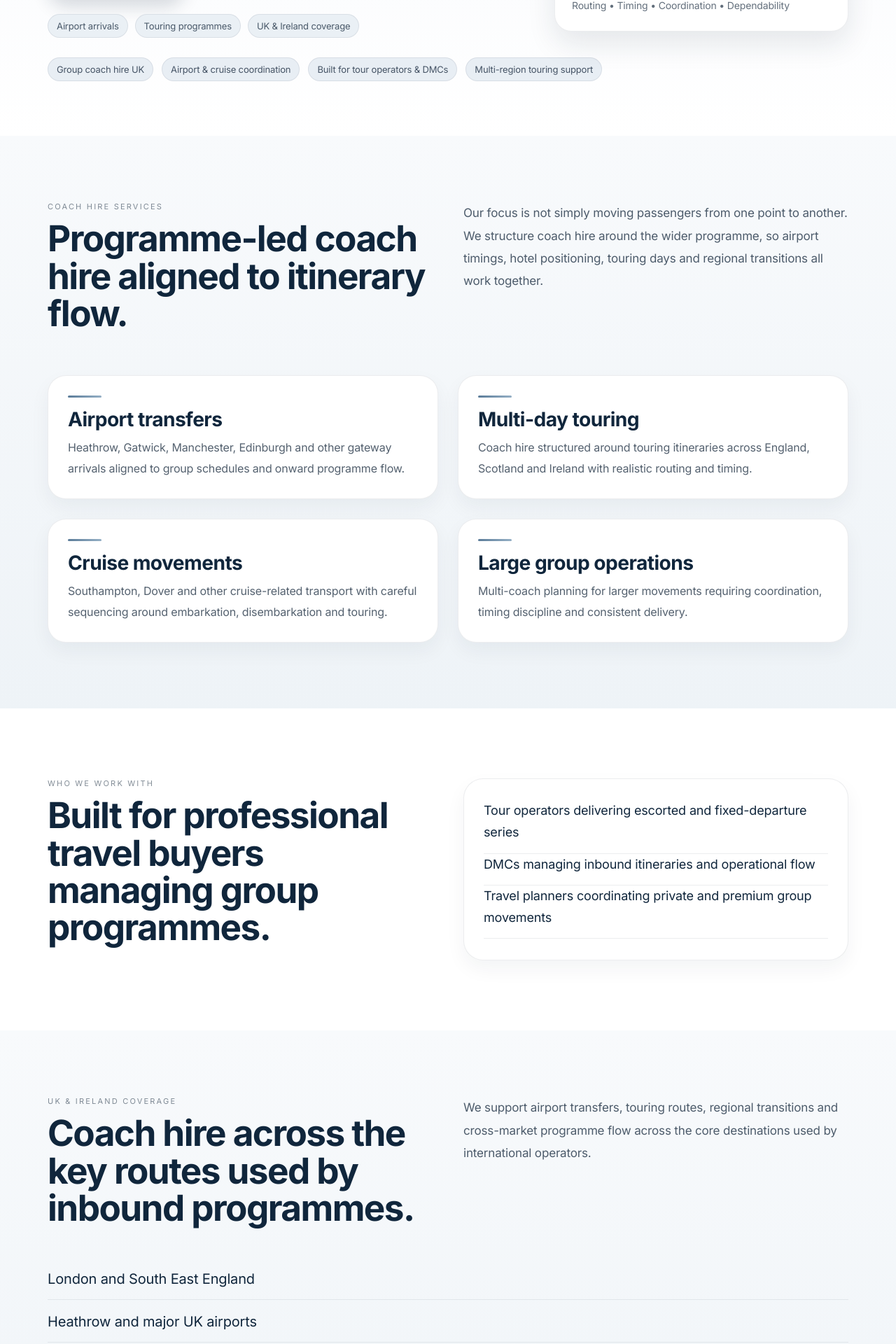
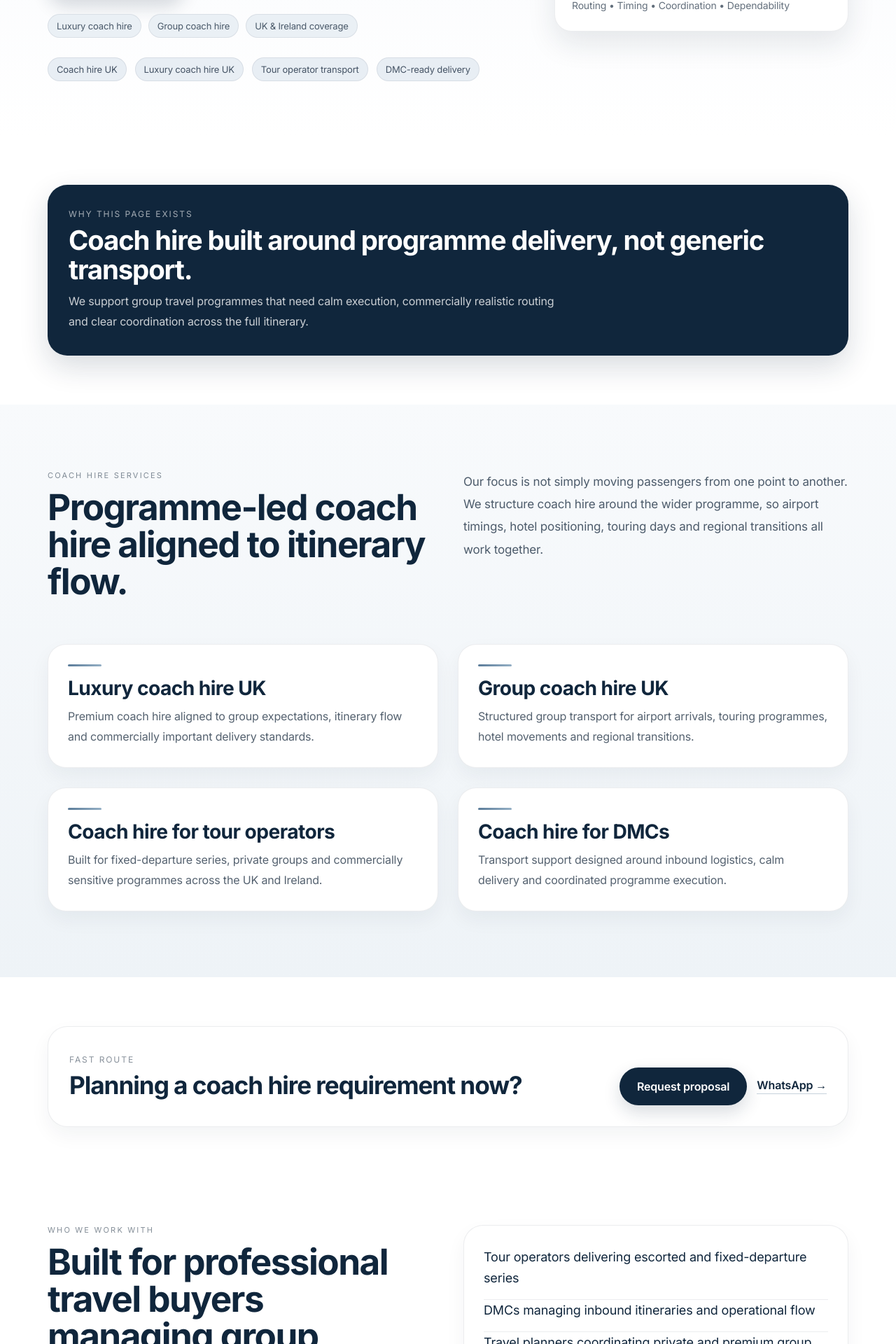
Before and after one commit to kandiahtk-crypto/Project-, a Next.js app: page /coach-hire-uk in a window 1280 px wide. Shown: the part 880-2800 px from the top of the page at 70% size. Built offline with nearby package versions, Linux system fonts and the light colour scheme.

Commit message:
Refine coach hire page content and structure
Updated descriptions and titles for coach hire services, emphasizing luxury and group transport. Removed unused coverage items and adjusted section titles for clarity.

```diff
--- a/src/app/coach-hire-uk/page.tsx
+++ b/src/app/coach-hire-uk/page.tsx
@@ -6,7 +6,7 @@ const siteUrl = "https://www.ukinboundgroundtransport.com";
 export const metadata: Metadata = {
   title: "Coach Hire UK | Group & Luxury Coach Hire for Tour Operators",
   description:
-    "Premium coach hire in the UK for tour operators, DMCs and travel planners. Group transport, touring programmes, airport transfers and UK & Ireland itineraries.",
+    "Premium coach hire in the UK for tour operators, DMCs and travel planners. Group transport, luxury coach hire, touring programmes, airport transfers and UK & Ireland itineraries.",
   alternates: {
     canonical: "/coach-hire-uk",
   },
@@ -55,7 +55,7 @@ const faqSchema = {
       name: "Can you support airport and cruise transfers as part of coach hire?",
       acceptedAnswer: {
         "@type": "Answer",
-        text: "Yes. We support Heathrow arrivals, other airport transfers, cruise port movements and multi-day touring itineraries.",
+        text: "Yes. We support Heathrow arrivals, airport transfers, cruise port movements and multi-day touring itineraries.",
       },
     },
     {
@@ -71,30 +71,30 @@ const faqSchema = {
 
 const serviceCards = [
   {
-    title: "Airport transfers",
-    text: "Heathrow, Gatwick, Manchester, Edinburgh and other gateway arrivals aligned to group schedules and onward programme flow.",
+    title: "Luxury coach hire UK",
+    text: "Premium coach hire aligned to group expectations, itinerary flow and commercially important delivery standards.",
   },
   {
-    title: "Multi-day touring",
-    text: "Coach hire structured around touring itineraries across England, Scotland and Ireland with realistic routing and timing.",
+    title: "Group coach hire UK",
+    text: "Structured group transport for airport arrivals, touring programmes, hotel movements and regional transitions.",
   },
   {
-    title: "Cruise movements",
-    text: "Southampton, Dover and other cruise-related transport with careful sequencing around embarkation, disembarkation and touring.",
+    title: "Coach hire for tour operators",
+    text: "Built for fixed-departure series, private groups and commercially sensitive programmes across the UK and Ireland.",
   },
   {
-    title: "Large group operations",
-    text: "Multi-coach planning for larger movements requiring coordination, timing discipline and consistent delivery.",
+    title: "Coach hire for DMCs",
+    text: "Transport support designed around inbound logistics, calm delivery and coordinated programme execution.",
   },
 ];
 
-const coverageItems = [
-  "London and South East England",
-  "Heathrow and major UK airports",
-  "Scotland touring routes and Highlands",
-  "Ireland touring including Dublin, Galway and Killarney",
-  "Southampton and key cruise ports",
-  "Multi-region UK & Ireland programmes",
+const locationItems = [
+  "Coach hire London",
+  "Coach hire Heathrow",
+  "Coach hire Southampton",
+  "Coach hire Edinburgh",
+  "Coach hire Scotland touring routes",
+  "Coach hire UK & Ireland programmes",
 ];
 
 const buyerItems = [
@@ -103,11 +103,13 @@ const buyerItems = [
   "Travel planners coordinating private and premium group movements",
 ];
 
-const vehicleItems = [
-  "Executive touring coaches",
-  "Luxury coaches for premium groups",
-  "Mini coaches for smaller movements",
-  "Multi-coach solutions for larger programmes",
+const routeItems = [
+  "Heathrow to Central London hotel transfers",
+  "London to Oxford, Bath and Stonehenge",
+  "London to Edinburgh and Scotland touring",
+  "Southampton cruise terminal to London or Heathrow",
+  "Multi-day UK and Ireland touring circuits",
+  "Regional touring and long-distance programme flow",
 ];
 
 export default function CoachHirePage() {
@@ -160,8 +162,8 @@ export default function CoachHirePage() {
               </div>
 
               <div style={pillRow}>
-                <span style={pill}>Airport arrivals</span>
-                <span style={pill}>Touring programmes</span>
+                <span style={pill}>Luxury coach hire</span>
+                <span style={pill}>Group coach hire</span>
                 <span style={pill}>UK &amp; Ireland coverage</span>
               </div>
             </div>
@@ -213,10 +215,26 @@ export default function CoachHirePage() {
           </div>
 
           <div style={proofStrip}>
-            <span style={proofItem}>Group coach hire UK</span>
-            <span style={proofItem}>Airport &amp; cruise coordination</span>
-            <span style={proofItem}>Built for tour operators &amp; DMCs</span>
-            <span style={proofItem}>Multi-region touring support</span>
+            <span style={proofItem}>Coach hire UK</span>
+            <span style={proofItem}>Luxury coach hire UK</span>
+            <span style={proofItem}>Tour operator transport</span>
+            <span style={proofItem}>DMC-ready delivery</span>
+          </div>
+        </div>
+      </section>
+
+      <section style={section}>
+        <div style={containerWide}>
+          <div style={responseBar} className="premium-card">
+            <p style={responseLabel}>Why this page exists</p>
+            <h2 style={responseTitle}>
+              Coach hire built around programme delivery, not generic transport.
+            </h2>
+            <p style={responseText}>
+              We support group travel programmes that need calm execution,
+              commercially realistic routing and clear coordination across the
+              full itinerary.
+            </p>
           </div>
         </div>
       </section>
@@ -255,6 +273,31 @@ export default function CoachHirePage() {
 
       <section style={section}>
         <div style={containerWide}>
+          <div style={ctaStrip} className="premium-card">
+            <div>
+              <p style={panelEyebrow}>Fast route</p>
+              <h2 style={stripTitle}>Planning a coach hire requirement now?</h2>
+            </div>
+
+            <div style={heroActions}>
+              <a href="/contact" style={primaryButton}>
+                Request proposal
+              </a>
+              <a
+                href="https://wa.me/447957776778?text=Hello%20UK%20Inbound%20Ground%20Transport%20%E2%80%94%20I%20need%20coach%20hire."
+                target="_blank"
+                rel="noopener noreferrer"
+                style={secondaryLink}
+              >
+                WhatsApp →
+              </a>
+            </div>
+          </div>
+        </div>
+      </section>
+
+      <section style={section}>
+        <div style={containerWide}>
           <div style={sectionSplit} className="split-grid">
             <div>
               <p style={sectionLabel}>Who we work with</p>
@@ -280,23 +323,23 @@ export default function CoachHirePage() {
         <div style={containerWide}>
           <div style={sectionSplit} className="split-grid">
             <div>
-              <p style={sectionLabel}>UK &amp; Ireland coverage</p>
+              <p style={sectionLabel}>High-value keywords</p>
               <h2 style={sectionTitle}>
-                Coach hire across the key routes used by inbound programmes.
+                Coach hire locations and service intent across the UK.
               </h2>
             </div>
 
             <div>
               <p style={sectionText}>
-                We support airport transfers, touring routes, regional
-                transitions and cross-market programme flow across the core
-                destinations used by international operators.
+                This page is designed to support searches around UK coach hire,
+                luxury coach hire, group coach hire and location-led programme
+                transport.
               </p>
             </div>
           </div>
 
           <div style={listGrid}>
-            {coverageItems.map((item) => (
+            {locationItems.map((item) => (
               <div key={item} style={lineItem}>
                 {item}
               </div>
@@ -309,15 +352,15 @@ export default function CoachHirePage() {
         <div style={containerWide}>
           <div style={sectionSplit} className="split-grid">
             <div>
-              <p style={sectionLabel}>Vehicle options</p>
+              <p style={sectionLabel}>Typical routes</p>
               <h2 style={sectionTitle}>
-                Coach solutions suited to premium group travel requirements.
+                Coach hire commonly used within UK and Ireland itineraries.
               </h2>
             </div>
 
             <div>
               <div style={listPanel} className="premium-card">
-                {vehicleItems.map((item) => (
+                {routeItems.map((item) => (
                   <div key={item} style={listItem}>
                     {item}
                   </div>
@@ -359,7 +402,7 @@ export default function CoachHirePage() {
       <section style={ctaSection}>
         <div style={containerNarrow}>
           <p style={sectionLabel}>Start a conversation</p>
-          <h2 style={ctaTitle}>Planning a coach hire requirement?</h2>
+          <h2 style={ctaTitle}>Planning a coach hire programme?</h2>
           <p style={sectionText}>
             Share your itinerary, group size and travel dates. We’ll structure
             a clear, dependable coach hire solution aligned to your programme.
@@ -398,7 +441,7 @@ const heroSection: CSSProperties = {
 };
 
 const section: CSSProperties = {
-  padding: "100px 0",
+  padding: "70px 0",
 };
 
 const sectionSoft: CSSProperties = {
@@ -426,60 +469,6 @@ const heroVisualStack: CSSProperties = {
   display: "flex",
   flexDirection: "column",
   gap: 18,
-};
-
-const heroImageFrame: CSSProperties = {
-  position: "relative",
-  minHeight: 320,
-  borderRadius: 28,
-  overflow: "hidden",
-  boxShadow: "0 24px 60px rgba(18, 36, 56, 0.14)",
-  border: "1px solid rgba(18, 36, 56, 0.08)",
-};
-
-const heroImage: CSSProperties = {
-  width: "100%",
-  height: "100%",
-  minHeight: 320,
-  objectFit: "cover",
-};
-
-const heroImageOverlay: CSSProperties = {
-  position: "absolute",
-  inset: 0,
-  background:
-    "linear-gradient(180deg, rgba(10,29,48,0.04) 0%, rgba(10,29,48,0.34) 100%)",
-};
-
-const heroFloatingCard: CSSProperties = {
-  position: "relative",
-  marginTop: -42,
-  marginLeft: "auto",
-  width: "min(92%, 420px)",
-  padding: "24px",
-  borderRadius: 24,
-  background: "#FFFFFF",
-  border: "1px solid rgba(18, 36, 56, 0.08)",
-  boxShadow: "0 18px 40px rgba(18, 36, 56, 0.10)",
-};
-
-const proofStrip: CSSProperties = {
-  marginTop: 28,
-  display: "flex",
-  flexWrap: "wrap",
-  gap: 12,
-};
-
-const proofItem: CSSProperties = {
-  display: "inline-flex",
-  alignItems: "center",
-  minHeight: 34,
-  padding: "0 12px",
-  borderRadius: 999,
-  background: "#E8EEF4",
-  border: "1px solid rgba(18,36,56,0.08)",
-  fontSize: 13,
-  color: "rgba(18, 36, 56, 0.76)",
 };
 
 const sectionSplit: CSSProperties = {
@@ -622,6 +611,41 @@ const pill: CSSProperties = {
   color: "rgba(18, 36, 56, 0.74)",
 };
 
+const heroImageFrame: CSSProperties = {
+  position: "relative",
+  minHeight: 320,
+  borderRadius: 28,
+  overflow: "hidden",
+  boxShadow: "0 24px 60px rgba(18, 36, 56, 0.14)",
+  border: "1px solid rgba(18, 36, 56, 0.08)",
+};
+
+const heroImage: CSSProperties = {
+  width: "100%",
+  height: "100%",
+  minHeight: 320,
+  objectFit: "cover",
+};
+
+const heroImageOverlay: CSSProperties = {
+  position: "absolute",
+  inset: 0,
+  background:
+    "linear-gradient(180deg, rgba(10,29,48,0.04) 0%, rgba(10,29,48,0.34) 100%)",
+};
+
+const heroFloatingCard: CSSProperties = {
+  position: "relative",
+  marginTop: -42,
+  marginLeft: "auto",
+  width: "min(92%, 420px)",
+  padding: "24px",
+  borderRadius: 24,
+  background: "#FFFFFF",
+  border: "1px solid rgba(18, 36, 56, 0.08)",
+  boxShadow: "0 18px 40px rgba(18, 36, 56, 0.10)",
+};
+
 const floatingEyebrow: CSSProperties = {
   margin: "0 0 14px",
   fontSize: 11,
@@ -648,6 +672,57 @@ const floatingLabel: CSSProperties = {
   fontSize: 14,
   lineHeight: 1.7,
   color: "rgba(18,36,56,0.66)",
+};
+
+const proofStrip: CSSProperties = {
+  marginTop: 28,
+  display: "flex",
+  flexWrap: "wrap",
+  gap: 12,
+};
+
+const proofItem: CSSProperties = {
+  display: "inline-flex",
+  alignItems: "center",
+  minHeight: 34,
+  padding: "0 12px",
+  borderRadius: 999,
+  background: "#E8EEF4",
+  border: "1px solid rgba(18,36,56,0.08)",
+  fontSize: 13,
+  color: "rgba(18, 36, 56, 0.76)",
+};
+
+const responseBar: CSSProperties = {
+  padding: "34px 30px",
+  borderRadius: 28,
+  background: "#10263C",
+  color: "#FFFFFF",
+  boxShadow: "0 16px 40px rgba(16,38,60,0.16)",
+};
+
+const responseLabel: CSSProperties = {
+  margin: "0 0 10px",
+  fontSize: 12,
+  letterSpacing: "0.16em",
+  textTransform: "uppercase",
+  color: "rgba(255,255,255,0.62)",
+};
+
+const responseTitle: CSSProperties = {
+  margin: "0 0 10px",
+  fontSize: "clamp(1.6rem, 4vw, 2.4rem)",
+  lineHeight: 1.08,
+  letterSpacing: "-0.03em",
+  fontWeight: 700,
+  color: "#FFFFFF",
+};
+
+const responseText: CSSProperties = {
+  margin: 0,
+  fontSize: 16,
+  lineHeight: 1.8,
+  color: "rgba(255,255,255,0.78)",
 };
 
 const cardGrid: CSSProperties = {
@@ -689,6 +764,36 @@ const cardText: CSSProperties = {
   color: "rgba(18, 36, 56, 0.72)",
 };
 
+const ctaStrip: CSSProperties = {
+  padding: "30px",
+  borderRadius: 28,
+  background: "#FFFFFF",
+  border: "1px solid rgba(18,36,56,0.08)",
+  boxShadow: "0 12px 28px rgba(18,36,56,0.05)",
+  display: "flex",
+  justifyContent: "space-between",
+  alignItems: "center",
+  gap: 20,
+  flexWrap: "wrap",
+};
+
+const stripTitle: CSSProperties = {
+  margin: 0,
+  fontSize: "clamp(1.5rem, 3vw, 2.2rem)",
+  lineHeight: 1.1,
+  letterSpacing: "-0.03em",
+  fontWeight: 700,
+  color: "#10263C",
+};
+
+const panelEyebrow: CSSProperties = {
+  margin: "0 0 10px",
+  fontSize: 12,
+  letterSpacing: "0.16em",
+  textTransform: "uppercase",
+  color: "rgba(18, 36, 56, 0.5)",
+};
+
 const listPanel: CSSProperties = {
   padding: "30px 28px",
   borderRadius: 28,
@@ -727,14 +832,6 @@ const editorialPanel: CSSProperties = {
   boxShadow: "0 12px 28px rgba(18, 36, 56, 0.05)",
 };
 
-const panelEyebrow: CSSProperties = {
-  margin: "0 0 10px",
-  fontSize: 12,
-  letterSpacing: "0.16em",
-  textTransform: "uppercase",
-  color: "rgba(18, 36, 56, 0.5)",
-};
-
 const panelTitle: CSSProperties = {
   margin: "0 0 14px",
   fontSize: "clamp(1.6rem, 3vw, 2.3rem)",
```
